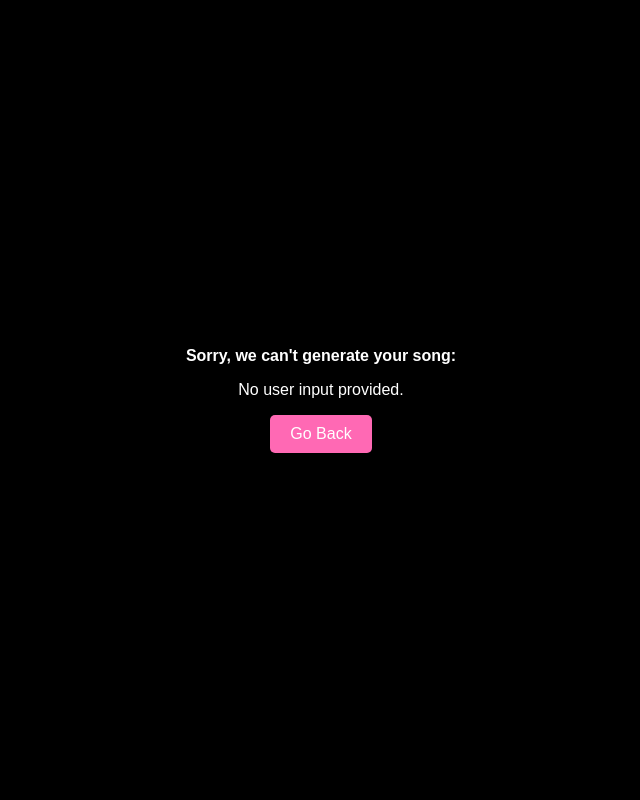
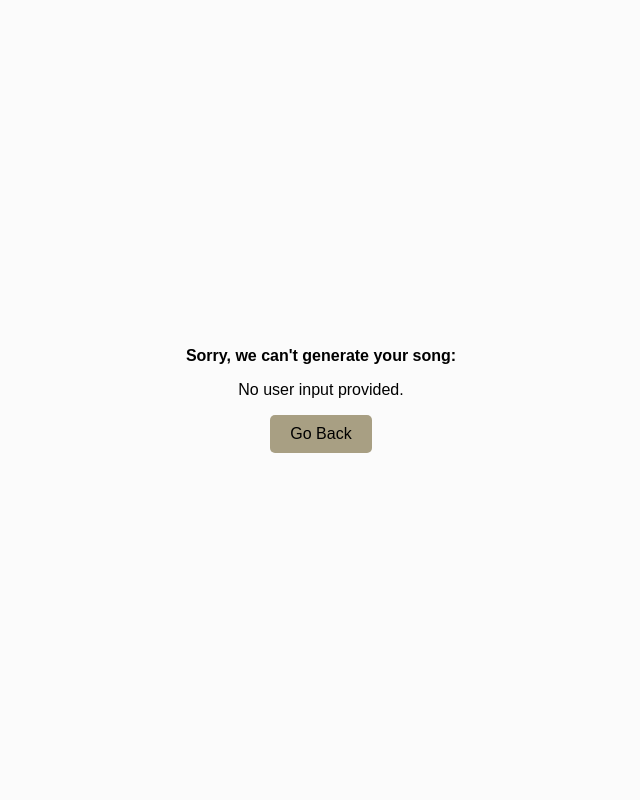
Before and after one commit to JadeyyyyL/Python-Project, a Flask app: page /results in a window 1280 px wide. Shown: the whole page, without its empty margins (319-959 px from the left). Run offline with Flask 3, Linux system fonts and the light colour scheme.

Commit message:
Update error_page.html

```diff
--- a/template/error_page.html
+++ b/template/error_page.html
@@ -14,22 +14,22 @@
             justify-content: center;
             align-items: center;
             height: 100vh;
-            background-color: #000;
-            color: #fff;
+            background-color: rgb(251, 251, 251);
+            color: #000000;
             text-align: center;
         }
         .goback-btn {
         display: inline-block;
         padding: 10px 20px;
-        background-color: #ff69b4;
-        color: #fff;
+        background-color: rgb(168, 159, 131);
+        color: #000000;
         text-decoration: none;
         border-radius: 5px;
         transition: background-color 0.3s ease;
     }
 
       .goback-btn:hover {
-        background-color: #ff1493;
+        background-color: rgb(168, 159, 131);
       }
     </style>
 </head>
```
